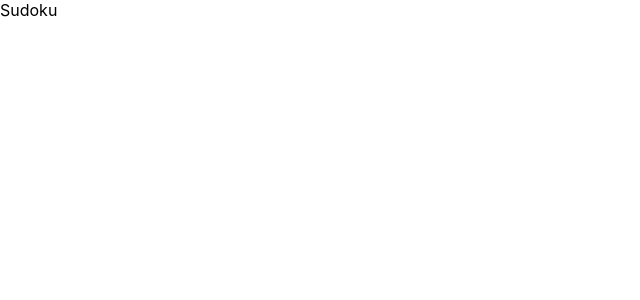
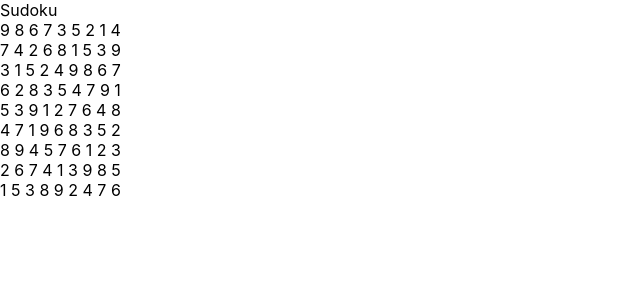
Before and after one commit to Oluane/sudoku-ts, a Next.js app: page / in a window 1280 px wide. Shown: the top 300 px of the page, without its empty margins (0-640 px from the left). Built offline with nearby package versions, Linux system fonts and the light colour scheme.

Commit message:
working generator done

```diff
--- /dev/null
+++ b/src/@types/common.ts
@@ -0,0 +1,10 @@
+type Numbers = 1 | 2 | 3 | 4 | 5 | 6 | 7 | 8 | 9;
+
+type GridCell = {
+  row: number;
+  column: number;
+  index: number;
+  value: number | null;
+};
+
+export type { Numbers, GridCell };
--- a/src/pages/index.tsx
+++ b/src/pages/index.tsx
@@ -1,7 +1,28 @@
 import type { NextPage } from "next";
 
-const Home: NextPage = () => {
-  return <div>Sudoku</div>;
+import { GridCell } from "../@types/common";
+import { generateStartingGrid, fillGrid } from "../utils/generating-grid";
+
+const Home: NextPage<{ filledValidGrid: GridCell[] }> = ({ filledValidGrid }) => {
+  return (
+    <>
+      <div>Sudoku</div>
+
+      {filledValidGrid.map((cell, index) => {
+        return (
+          <span key={index}>
+            {cell.value ? cell.value : "undefined"} {(index + 1) % 9 === 0 ? <br /> : null}
+          </span>
+        );
+      })}
+    </>
+  );
 };
 
+export async function getServerSideProps() {
+  const generatedGrid = fillGrid(generateStartingGrid());
+
+  return { props: { filledValidGrid: generatedGrid } };
+}
+
 export default Home;
--- /dev/null
+++ b/src/utils/generating-grid.ts
@@ -0,0 +1,83 @@
+import { GridCell } from "../@types/common";
+import { calculateRegionStartingRowOrColumn, shuffle } from "./helpers";
+
+const findCurrentRegionCells = (startingGrid: GridCell[], currentCell: GridCell) => {
+  const regionStartingRow = calculateRegionStartingRowOrColumn(currentCell.row);
+  const regionStartingColumn = calculateRegionStartingRowOrColumn(currentCell.column);
+  const regionTopLeftCell =
+    startingGrid.find((cell) => cell.row === regionStartingRow && cell.column === regionStartingColumn) ||
+    ({} as GridCell);
+  const regionCellsIndexes = new Array(9).fill(0).map((_, index) => {
+    const iterationGroup = Math.floor(index / 3);
+    return regionTopLeftCell.index + 9 * iterationGroup + (index % 3);
+  });
+
+  return regionCellsIndexes.map(
+    (indexValue) => startingGrid.find((cell) => cell.index === indexValue) || ({} as GridCell),
+  );
+};
+
+const isNumberPlacementValid = (startingGrid: GridCell[], currentCell: GridCell, number: number) => {
+  const currentRowCells = startingGrid.filter((cell) => cell.row === currentCell.row);
+  const currentColumnCells = startingGrid.filter((cell) => cell.column === currentCell.column);
+  const concernedCells = Array.from(
+    new Set([...currentRowCells, ...currentColumnCells, ...findCurrentRegionCells(startingGrid, currentCell)]),
+  );
+
+  return !concernedCells.some((cell) => cell.value === number);
+};
+
+const generateStartingGrid = () => {
+  const startingBoard = new Array(81).fill({}).map((_, index) => {
+    const augmentedIndex = index + 1;
+
+    const calculatedRow = Math.ceil(augmentedIndex / 9);
+    const calculatedColumn = augmentedIndex - Math.ceil(augmentedIndex / 9) * 9 + 9;
+
+    return {
+      row: calculatedRow,
+      column: calculatedColumn,
+      index: augmentedIndex,
+      value: null,
+    };
+  });
+
+  return startingBoard;
+};
+
+const numberArray = new Array(9).fill(0).map((_, index) => index + 1);
+
+const fillGrid = (startingGrid: GridCell[]) => {
+  const filledBoardRows = new Array(9).fill(0).map((_, index) => startingGrid.filter((cell) => cell.row === index + 1));
+
+  for (let iRow = 0; iRow < filledBoardRows.length; iRow++) {
+    filledBoardRows[iRow] = fillRow(filledBoardRows, iRow);
+  }
+  return filledBoardRows.flat();
+};
+
+const fillRow = (grid: GridCell[][], currentRowIndex: number): GridCell[] => {
+  const shuffledNumArray = shuffle(numberArray);
+
+  const currentGrid = [...grid];
+
+  currentGrid[currentRowIndex] = currentGrid[currentRowIndex].map((cell) => {
+    return { ...cell, value: null } as GridCell;
+  });
+
+  for (const cell of currentGrid[currentRowIndex]) {
+    for (const number of shuffledNumArray) {
+      if (isNumberPlacementValid(currentGrid.flat(), cell, number)) {
+        cell.value = number;
+      }
+    }
+  }
+
+  if (currentGrid[currentRowIndex].some((cell) => cell.value === null)) {
+    return fillRow(currentGrid, currentRowIndex);
+  }
+
+  return currentGrid[currentRowIndex];
+};
+
+export { generateStartingGrid, fillGrid, isNumberPlacementValid, fillRow };
--- /dev/null
+++ b/src/utils/helpers.ts
@@ -0,0 +1,25 @@
+const shuffle = <T>(array: T[]) => {
+  const shuffledArray = [...array];
+
+  for (let currentIndex = shuffledArray.length - 1; currentIndex >= 0; currentIndex--) {
+    const swapIndex = Math.floor(Math.random() * currentIndex + 1);
+    [shuffledArray[currentIndex], shuffledArray[swapIndex]] = [shuffledArray[swapIndex], shuffledArray[currentIndex]];
+  }
+
+  return shuffledArray;
+};
+
+const calculateRegionStartingRowOrColumn = (rowOrColumnIndex: number) => {
+  switch (rowOrColumnIndex % 3) {
+    case 1:
+      return rowOrColumnIndex;
+    case 2:
+      return rowOrColumnIndex - 1;
+    case 0:
+      return rowOrColumnIndex - 2;
+    default:
+      return rowOrColumnIndex;
+  }
+};
+
+export { shuffle, calculateRegionStartingRowOrColumn };
```
